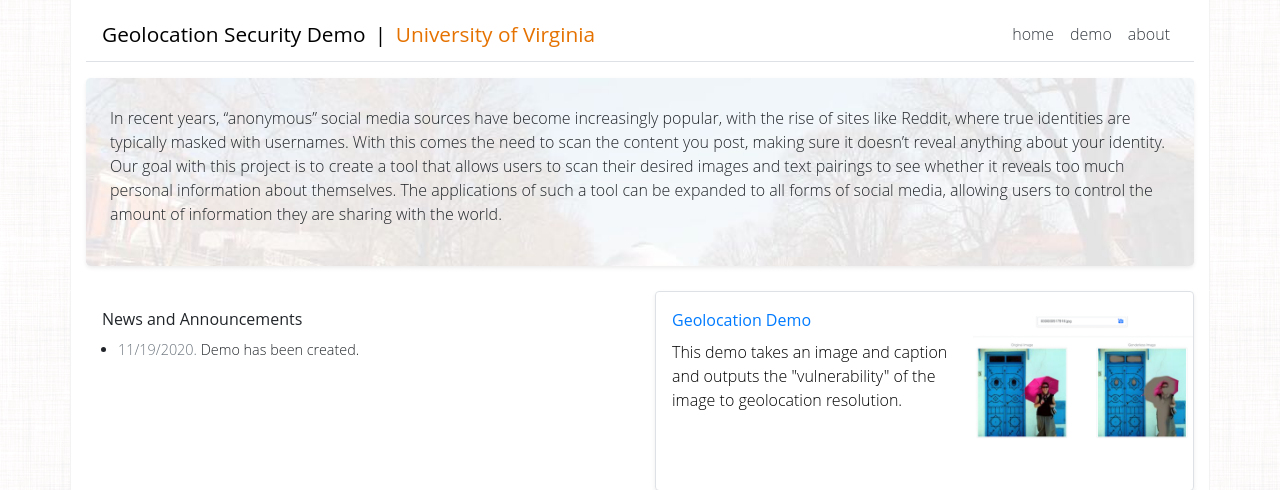
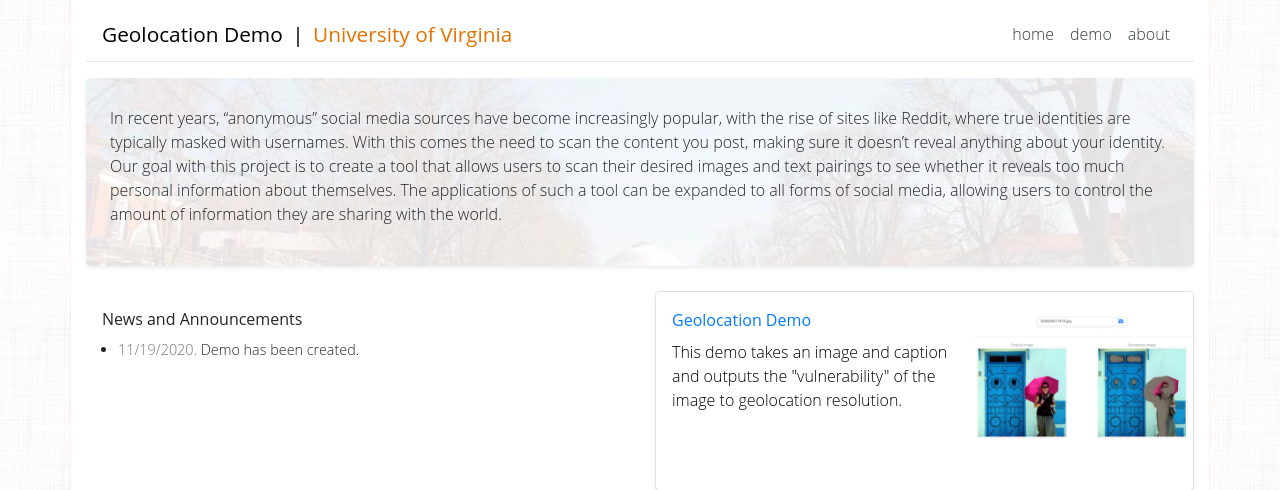
Before and after one commit to nocholasrift/image-caption-geo, a Flask app: page / in a window 1280 px wide. Shown: the top 490 px of the page. Run offline with Flask 2, Linux system fonts and the light colour scheme; some libraries are stand-ins or nearby versions.

Commit message:
Cleaned up js and fixed header

```diff
--- a/templates/header.html
+++ b/templates/header.html
@@ -3,7 +3,7 @@
     <div class="website-header-box text-left mr-auto d-none d-md-block">
         <a href="/" class="plain">
     	<div class="vislang-head-text">
-        	Geolocation Security Demo
+        	Geolocation Demo
         </div>
        	<div class="institution-head-text">
             <div class="divider-bar">|</div> <span class="uva-color">University of Virginia</span>
```
Also changed, not shown: static/js/vislang.js (+0 -192 lines).
